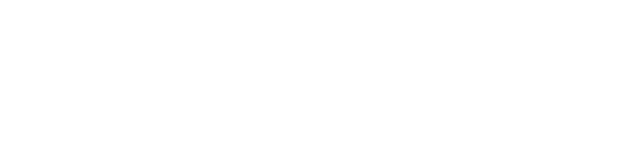
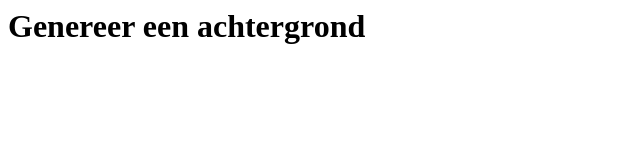
Before and after one commit to Angelicos/background-generator, a plain HTML site: page index.html in a window 1280 px wide. Shown: the whole page, without its empty margins (0-640 px from the left). Drawn offline with Linux system fonts and the light colour scheme.

Commit message:
Adding header

```diff
--- a/index.html
+++ b/index.html
@@ -3,6 +3,7 @@
 	<title>Background Generator</title>
 </head>
 <body>
+	<h1>Genereer een achtergrond</h1>
 
 </body>
 </html>
```
